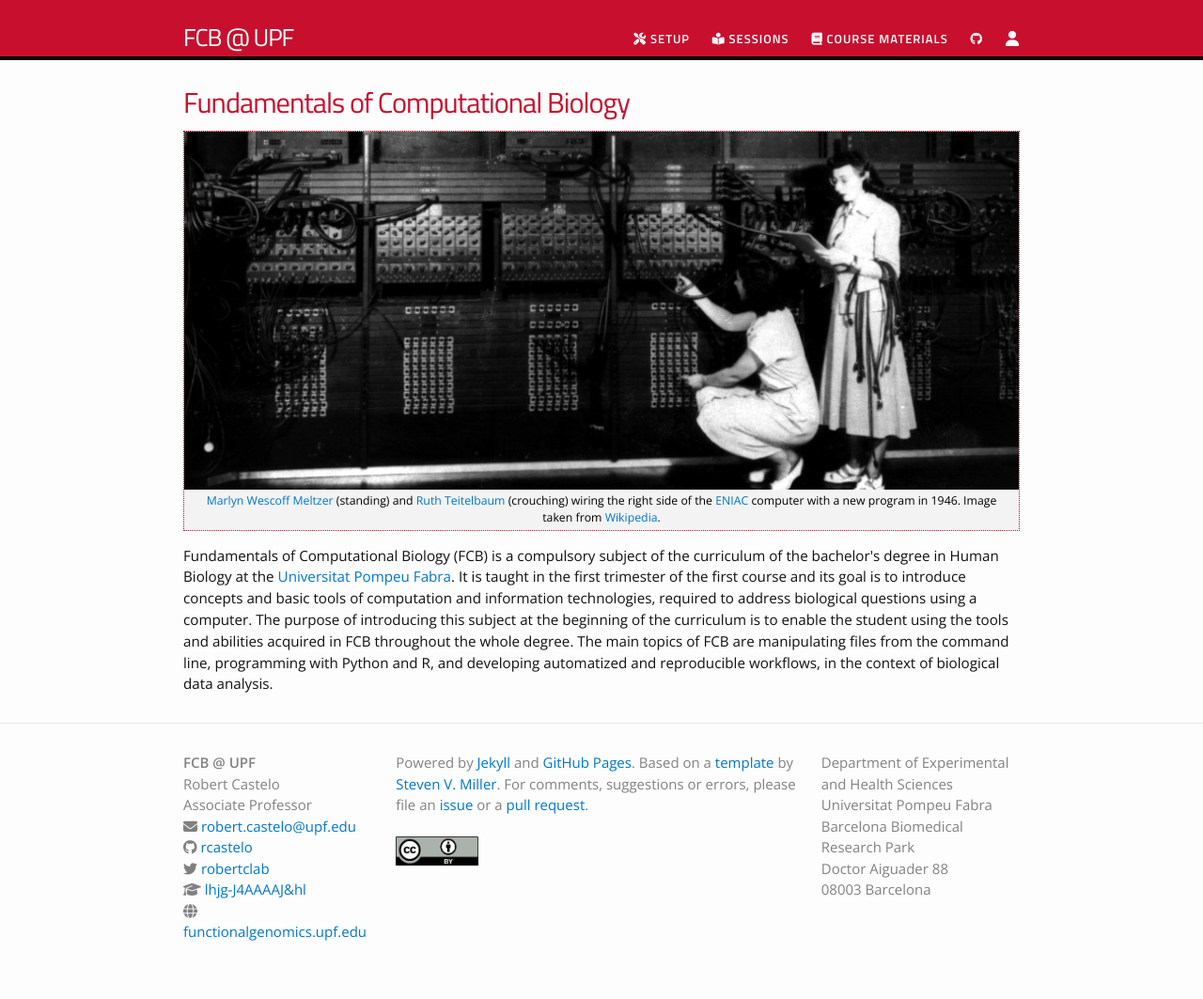
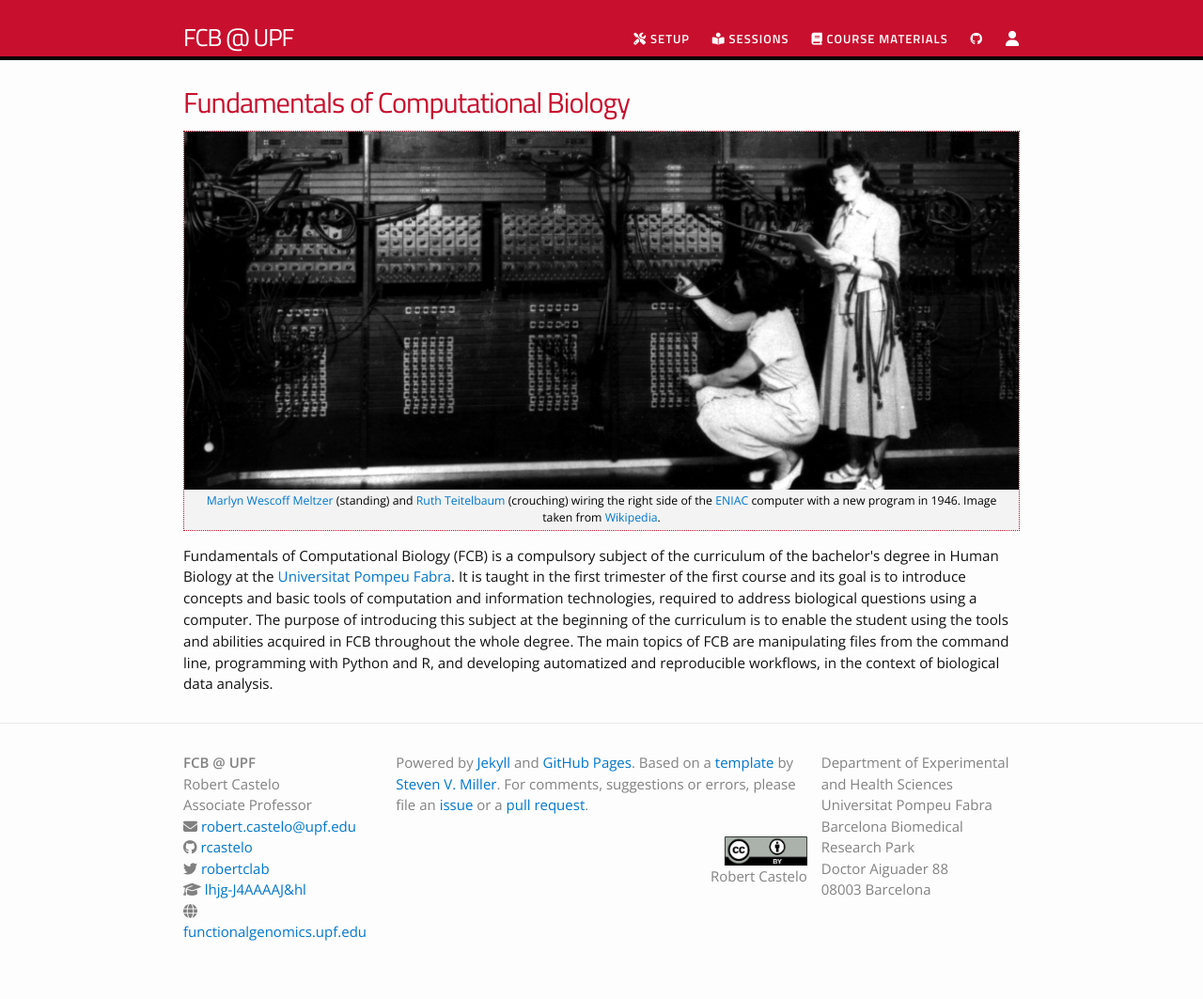
Before and after one commit to funcompbio/funcompbio.github.io, a Jekyll site: the page built from index.md, in a window 1280 px wide. Shown: the whole page at 94% size. Built offline with Jekyll 4.4.1, drawn with Linux system fonts in a browser that asks for light colours; nearby versions of some CDN libraries.

Commit message:
Updated footer.

```diff
--- a/_includes/footer.html
+++ b/_includes/footer.html
@@ -57,7 +57,10 @@
         or a
         <a href="https://github.com/funcompbio/funcompbio.github.io/pulls">pull request</a>.
         <br><br>
-        <a href="https://creativecommons.org/licenses/by/3.0"><img src="/_images/ccby.png" width="20%"></a>
+        <p align="right">
+        <a href="https://creativecommons.org/licenses/by/3.0"><img src="/_images/ccby.png" width="20%"></a><br>
+        Robert Castelo
+        </p>
       </div>
 
       <div class="footer-col  footer-col-3">
```
